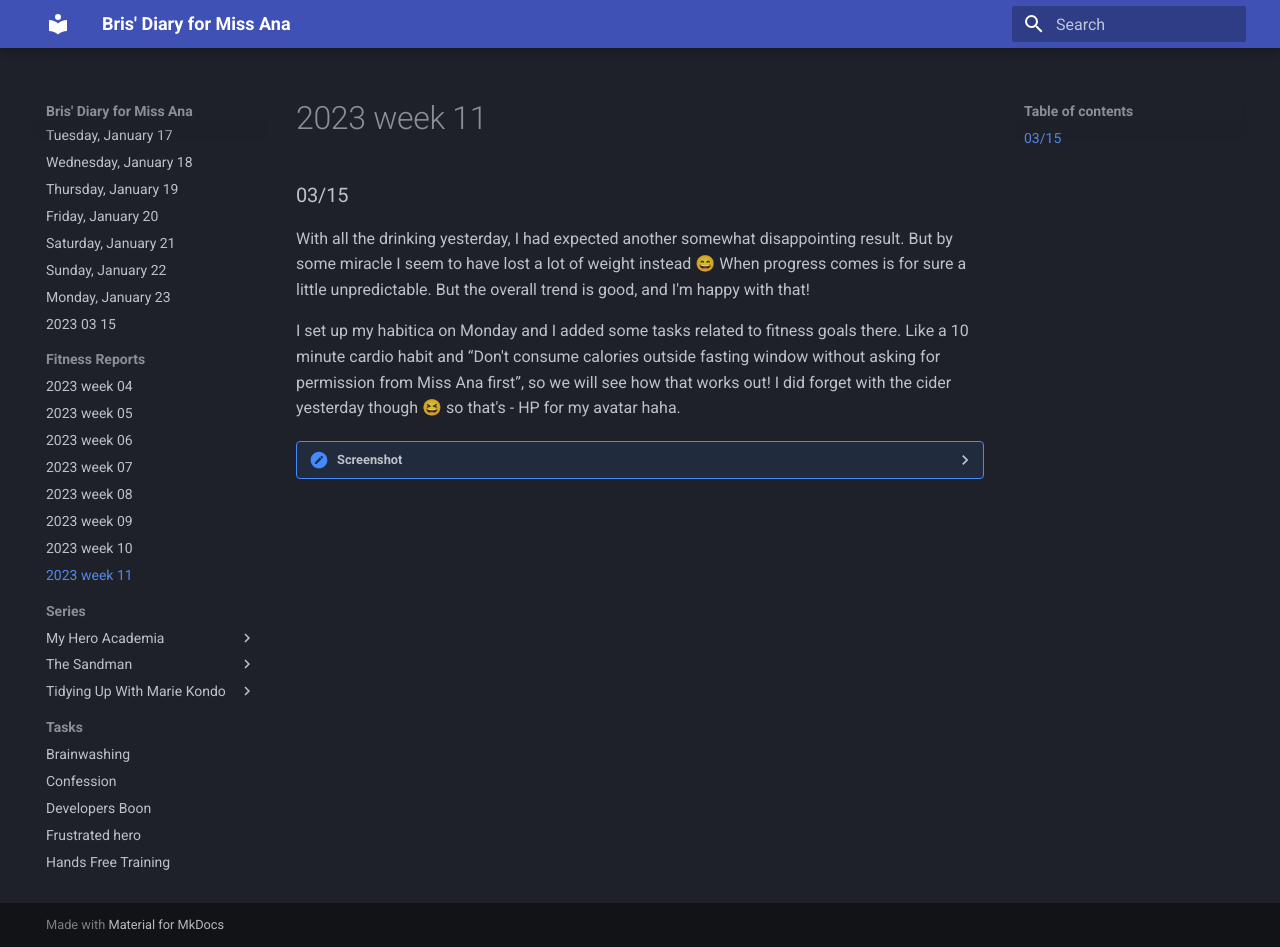
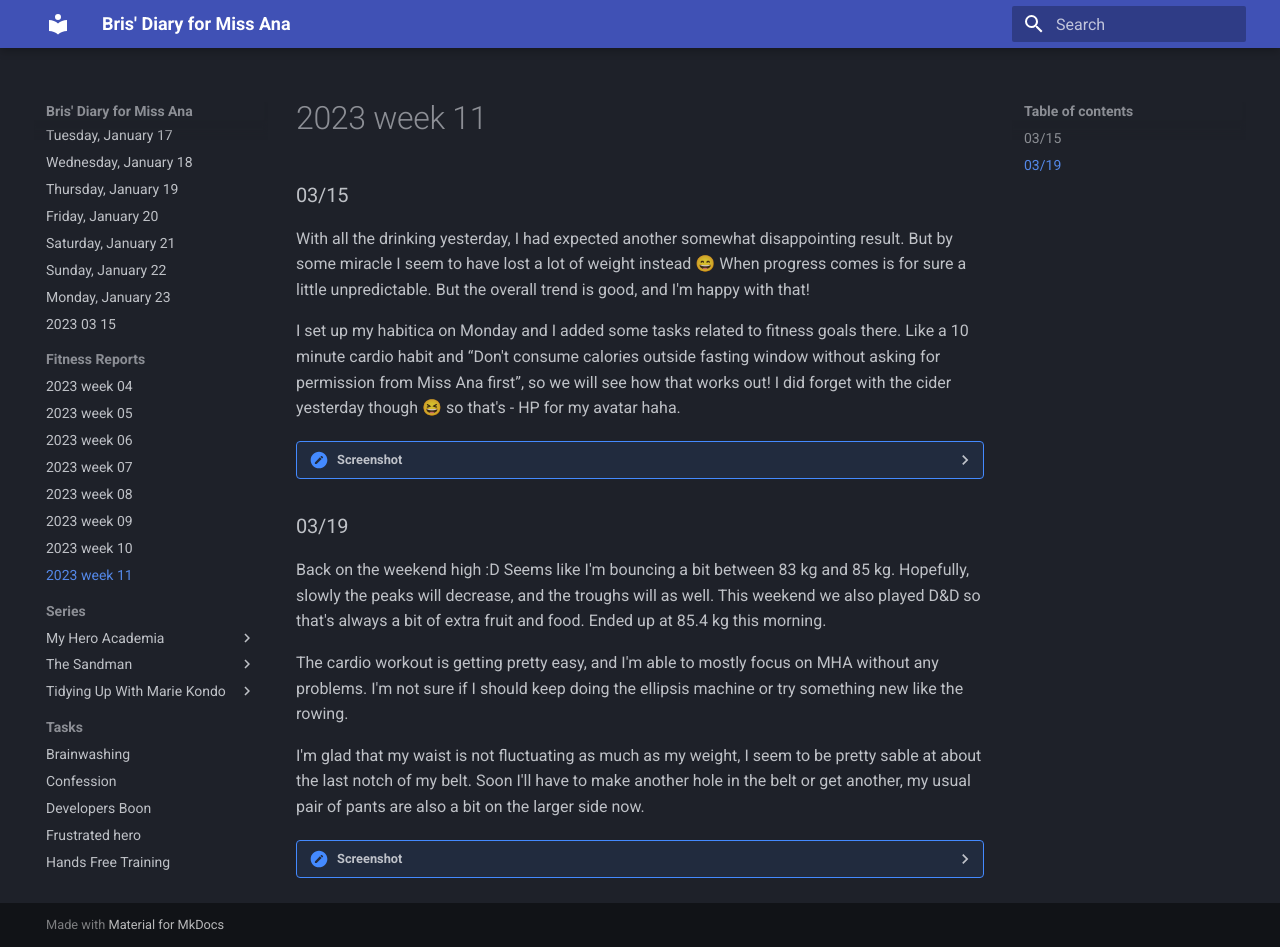
Before and after one commit to bris00/DFMA, an MkDocs documentation site: the page built from diary/Fitness Reports/2023 - week 11.md, in a window 1280 px wide and 947 px high. Built offline with MkDocs 1.6.1 and Material for MkDocs 9.7.7, drawn with Linux system fonts in a browser that asks for light colours.

Commit message:
vault backup: 2023-03-20 00:15:08
Affected files:
diary/.obsidian/workspace.json
diary/Fitness Reports/2023 - week 11.md

```diff
--- a/diary/Fitness Reports/2023 - week 11.md
+++ b/diary/Fitness Reports/2023 - week 11.md
@@ -7,3 +7,15 @@ I set up my habitica on Monday and I added some tasks related to fitness goals t
 	<summary>Screenshot</summary>
 	<img src="https://media.discordapp.net/attachments/810551417043419170/1085466949158457354/Screenshot_20230315-083754.png?width=641&height=1390" />
 </details>
+
+### 03/19
+Back on the weekend high :D Seems like I'm bouncing a bit between 83 kg and 85 kg. Hopefully, slowly the peaks will decrease, and the troughs will as well. This weekend we also played D&D so that's always a bit of extra fruit and food. Ended up at 85.4 kg this morning.
+
+The cardio workout is getting pretty easy, and I'm able to mostly focus on MHA without any problems. I'm not sure if I should keep doing the ellipsis machine or try something new like the rowing.
+
+I'm glad that my waist is not fluctuating as much as my weight, I seem to be pretty sable at about the last notch of my belt. Soon I'll have to make another hole in the belt or get another, my usual pair of pants are also a bit on the larger side now.
+
+<details>
+	<summary>Screenshot</summary>
+	<img src="https://media.discordapp.net/attachments/810551417043419170/1087148852051718144/Screenshot_20230320-000106.png?width=641&height=1390" />
+</details>
```
Also changed, not shown: 1 other file.
